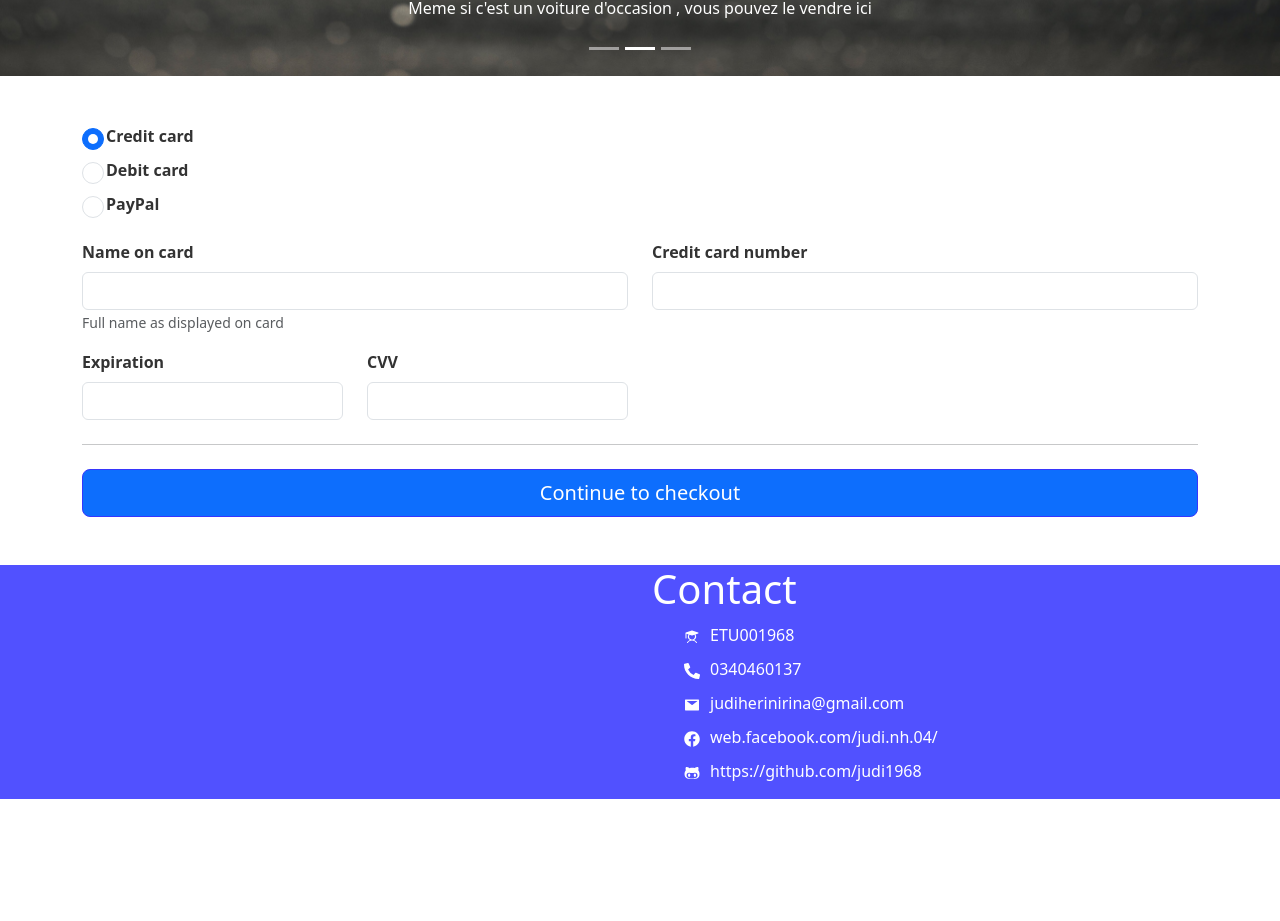
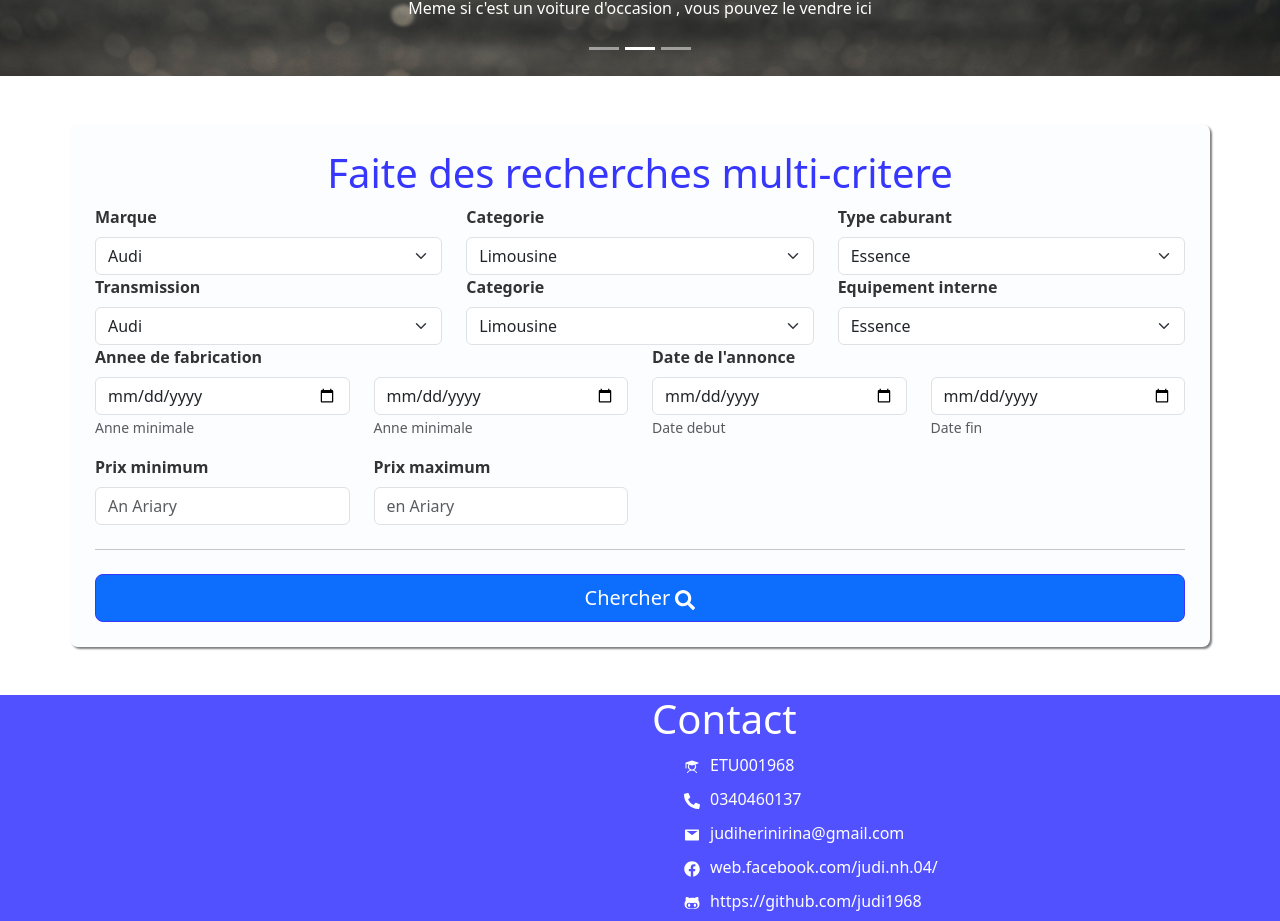
Before and after one commit to judi1968/cloud-S5-front-office-front, a React (Create React App) app: page / in a window 1280 px wide. Shown: the part 777-1698 px from the top of the page. Before the commit the page ends 1576 px from the top, so only its background shows below. Built offline with nearby package versions, Linux system fonts and the light colour scheme.

Commit message:
finish "recherche multi critere form"

```diff
--- /dev/null
+++ b/src/asset/css/style-color.css
@@ -0,0 +1,3 @@
+.text-font-two{
+    color:rgb(54,54,252);
+}
--- /dev/null
+++ b/src/assets component/css/FormSearchMulitCritere.css
@@ -0,0 +1,10 @@
+.form-search-multi-critere{
+    background-color: rgb(251, 253, 255);
+    border-color: #00000000;
+    box-shadow: 2px 2px 2px grey;
+    transition: 0.5s;
+}
+.form-search-multi-critere:hover{
+    transform: translateY(-5px);
+    transition: 0.5s;
+}
--- a/src/components/FormSearchMulitCritere.js
+++ b/src/components/FormSearchMulitCritere.js
@@ -1,60 +1,106 @@
+import { FaSearch } from "react-icons/fa";
+import './../asset/css/style-color.css'
+import './../assets component/css/FormSearchMulitCritere.css'
 const FormSearchMulitCritere = () => {
     return(
-        <div className="container mt-5 pb-5">
+        <div className="card container mt-5 p-4 mb-5 form-search-multi-critere">
+            <center>
+                <h1 className="text-font-two">Faite des recherches multi-critere</h1>
+            </center>
             <form>
-            <div class="my-3">
-            <div class="form-check">
-              <input id="credit" name="paymentMethod" type="radio" class="form-check-input" checked required/>
-              <label class="form-check-label" for="credit">Credit card</label>
+            <div className="row">
+                <div class="col-md-4">
+                <label for="country" class="form-label">Marque</label>
+                <select class="form-select" id="country">
+                    <option value="">Audi</option>
+                    <option>Mercedes</option>
+                    <option>Porche</option>
+                </select>
+                </div>
+                <div class="col-md-4">
+                <label for="state" class="form-label">Categorie</label>
+                <select class="form-select" id="state">
+                    <option value="">Limousine</option>
+                    <option>Camion</option>
+                </select>
+                </div>
+                <div class="col-md-4">
+                <label for="state" class="form-label">Type caburant</label>
+                <select class="form-select" id="state" >
+                    <option value="">Essence</option>
+                    <option>Electrique</option>
+                </select>
+                </div>
             </div>
-            <div class="form-check">
-              <input id="debit" name="paymentMethod" type="radio" class="form-check-input" required/>
-              <label class="form-check-label" for="debit">Debit card</label>
+            <div className="row">
+                <div class="col-md-4">
+                <label for="country" class="form-label">Transmission</label>
+                <select class="form-select" id="country">
+                    <option value="">Audi</option>
+                    <option>Mercedes</option>
+                    <option>Porche</option>
+                </select>
+                </div>
+                <div class="col-md-4">
+                <label for="state" class="form-label">Categorie</label>
+                <select class="form-select" id="state">
+                    <option value="">Limousine</option>
+                    <option>Camion</option>
+                </select>
+                </div>
+                <div class="col-md-4">
+                <label for="state" class="form-label">Equipement interne</label>
+                <select class="form-select" id="state" >
+                    <option value="">Essence</option>
+                    <option>Electrique</option>
+                </select>
+                </div>
             </div>
-            <div class="form-check">
-              <input id="paypal" name="paymentMethod" type="radio" class="form-check-input" required/>
-              <label class="form-check-label" for="paypal">PayPal</label>
-            </div>
-          </div>
+
 
           <div class="row gy-3">
             <div class="col-md-6">
-              <label for="cc-name" class="form-label">Name on card</label>
-              <input type="text" class="form-control" id="cc-name" placeholder="" required/>
-              <small class="text-muted">Full name as displayed on card</small>
-              <div class="invalid-feedback">
-                Name on card is required
+              <label for="cc-name" class="form-label">Annee de fabrication</label>
+              <div className="row">
+                <div className="col-6">
+                    <input type="date" class="form-control col-6" id="cc-name" placeholder=""/>
+                    <small class="text-muted">Anne minimale </small>
+                </div>
+                <div className="col-6">
+                    <input type="date" class="form-control col-6" id="cc-name" placeholder=""/>
+                    <small class="text-muted">Anne minimale </small>
+                </div>
               </div>
             </div>
 
             <div class="col-md-6">
-              <label for="cc-number" class="form-label">Credit card number</label>
-              <input type="text" class="form-control" id="cc-number" placeholder="" required/>
-              <div class="invalid-feedback">
-                Credit card number is required
+              <label for="cc-name" class="form-label">Date de l'annonce</label>
+              <div className="row">
+                <div className="col-6">
+                    <input type="date" class="form-control col-6" id="cc-name" placeholder=""/>
+                    <small class="text-muted">Date debut</small>
+                </div>
+                <div className="col-6">
+                    <input type="date" class="form-control col-6" id="cc-name" placeholder=""/>
+                    <small class="text-muted">Date fin</small>
+                </div>
               </div>
             </div>
 
             <div class="col-md-3">
-              <label for="cc-expiration" class="form-label">Expiration</label>
-              <input type="text" class="form-control" id="cc-expiration" placeholder="" required/>
-              <div class="invalid-feedback">
-                Expiration date required
-              </div>
+              <label for="cc-expiration" class="form-label">Prix minimum</label>
+              <input type="number" class="form-control" id="cc-expiration" placeholder="An Ariary" />
             </div>
 
             <div class="col-md-3">
-              <label for="cc-cvv" class="form-label">CVV</label>
-              <input type="text" class="form-control" id="cc-cvv" placeholder="" required/>
-              <div class="invalid-feedback">
-                Security code required
-              </div>
+              <label for="cc-cvv" class="form-label">Prix maximum</label>
+              <input type="number" class="form-control" id="cc-cvv" placeholder="en Ariary" />
             </div>
           </div>
 
           <hr class="my-4"/>
 
-          <button class="w-100 btn btn-primary btn-lg" type="submit">Continue to checkout</button>
+          <button class="w-100 btn btn-primary btn-lg" type="submit">Chercher <FaSearch></FaSearch></button>
           </form>
         </div>
     );
```
Also changed, not shown: src/asset/css/Accueil.css (line endings or trailing spaces).
